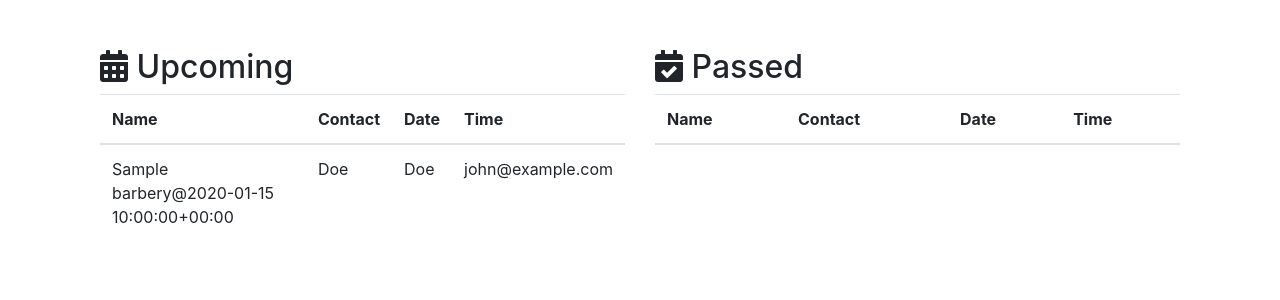
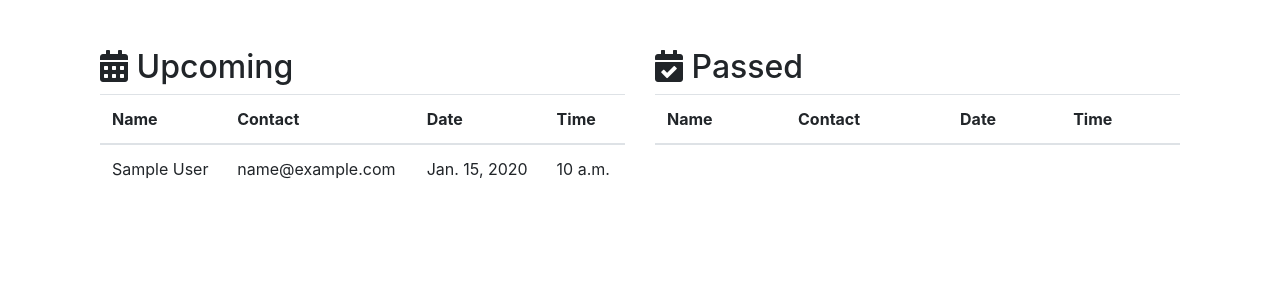
Before and after one commit to alistvt/barberq, a Django app: a page that uses mainapp/templates/view_reserveds.html in a window 1280 px wide. Shown: the part 56-356 px from the top of the page. Run offline with Django 3.2, Linux system fonts and the light colour scheme; a user stored in the database is signed in; tables that the repository leaves empty hold one stand-in row (values such as "Sample post"); lists and menus that the app fills with data are empty; some libraries are stand-ins or nearby versions.

Commit message:
fixes template of viewing reservations

```diff
--- a/mainapp/templates/view_reserveds.html
+++ b/mainapp/templates/view_reserveds.html
@@ -17,12 +17,12 @@
       </tr>
     </thead>
     <tbody>
-    {% for upcoming_reserve in upcoming_reserves %}
+    {% for slot in upcoming_reserves %}
       <tr>
-        <td>{{ upcoming_reserve }}</td>
-        <td>Doe</td>
-        <td>Doe</td>
-        <td>john@example.com</td>
+        <td>{{ slot.reservation.user.first_name }} {{ slot.reservation.user.last_name }}</td>
+        <td>{{ slot.reservation.user.email}}</td>
+        <td>{{ slot.start_time.date }} </td>
+        <td>{{ slot.start_time.time }} </td>
       </tr>
     {% endfor %}
     </tbody>
@@ -41,12 +41,12 @@
       </tr>
     </thead>
     <tbody>
-      {% for passed_reserve in passed_reserves %}
+      {% for slot in passed_reserves %}
       <tr>
-        <td>{{ passed_reserve.reservation.user.firstname }} {{ passed_reserve.reservation.user.lastname }}</td>
-        <td>Doe</td>
-        <td>Doe</td>
-        <td>john@example.com</td>
+        <td>{{ slot.reservation.user.first_name }} {{ slot.reservation.user.last_name }}</td>
+        <td>{{ slot.reservation.user.email}}</td>
+        <td>{{ slot.start_time.date }} </td>
+        <td>{{ slot.start_time.time }} </td>
       </tr>
     {% endfor %}
     </tbody>
```
